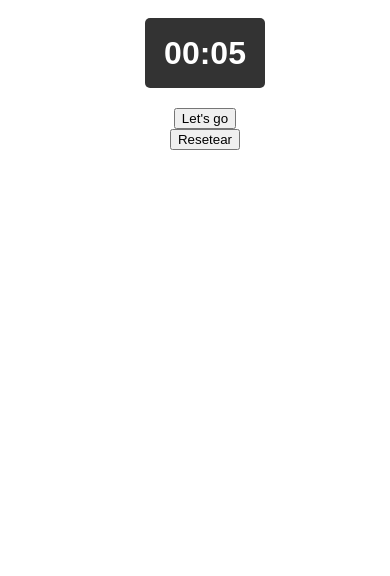
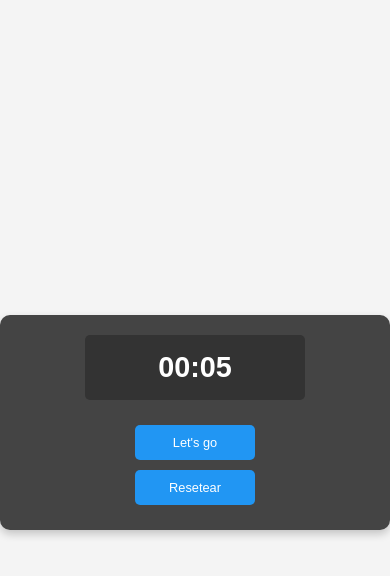
Before and after one commit to GuitarraFavoritas/simple-timer, a plain HTML site: page index.html in a window 390 px wide. Drawn offline with Linux system fonts and the light colour scheme.

Commit message:
hacer el timer responsivo

```diff
--- a/style.css
+++ b/style.css
@@ -1,30 +1,103 @@
+/* General body styling */
+body {
+    margin: 0;
+    padding: 0;
+    box-sizing: border-box;
+    display: flex;
+    justify-content: center;
+    align-items: center;
+    height: 100vh; /* Full screen height */
+    background-color: #f4f4f4; /* Light background */
+    font-family: Arial, sans-serif;
+}
+
 .timer-container {
     display: flex;
-    width: 100%;
-    height: 100%;
     flex-direction: column;
     align-items: center;
-    border-radius: 10px; /* Rounded corners */
-    padding: 10px; /* Padding around the timer */
+    justify-content: center;
+    background-color: #444; /* Dark background for the timer container */
+    border-radius: 10px;
+    padding: 20px;
+    max-width: 90vw; /* Max width is 90% of the viewport width */
+    width: 100%;
+    height: auto;
+    box-shadow: 0px 4px 8px rgba(0, 0, 0, 0.2); /* Slight shadow for depth */
 }
 
 #timer-display {
-    width: 100%;
-    font-size: 2rem;
+    font-size: 3rem;
     font-weight: bold;
     text-align: center;
-    width: 100px;
-    height: 50px;
-    border: none; /* No border */
+    width: 100%;
+    max-width: 250px; /* Max width for the timer display */
+    height: 60px;
+    border: none;
+    margin-bottom: 20px;
     padding: 10px;
-    margin-bottom: 20px;
-    color: #fff; /* White text */
-    background-color: #333; /* Dark gray background */
-    border-radius: 5px; /* Rounded corners */
+    background-color: #333;
+    color: #fff;
+    border-radius: 5px;
 }
 
 #timer-display:focus {
     outline: none;
-    border-color: #aaa;
     box-shadow: 0 0 10px rgba(0, 0, 0, 0.1);
 }
+
+/* Button styling */
+button {
+    font-size: 1rem;
+    padding: 10px 20px;
+    margin: 5px;
+    border: none;
+    border-radius: 5px;
+    cursor: pointer;
+    background-color: #2196F3;
+    color: white;
+    transition: background-color 0.3s ease;
+}
+
+button:hover {
+    background-color: #1976D2; /* Darker blue on hover */
+}
+
+button:focus {
+    outline: none;
+}
+
+/* Ensure that buttons don't overflow in small screens */
+button {
+    width: 100%;
+    max-width: 200px;
+}
+
+audio {
+    display: none; /* Hide audio element */
+}
+
+/* Media queries for responsive design */
+@media (max-width: 600px) {
+    #timer-display {
+        font-size: 2rem;
+        height: 50px;
+        max-width: 200px;
+    }
+
+    button {
+        font-size: 0.9rem;
+        max-width: 150px;
+    }
+}
+
+@media (max-width: 400px) {
+    #timer-display {
+        font-size: 1.8rem;
+        height: 45px;
+    }
+
+    button {
+        font-size: 0.8rem;
+        max-width: 120px;
+    }
+}
```
